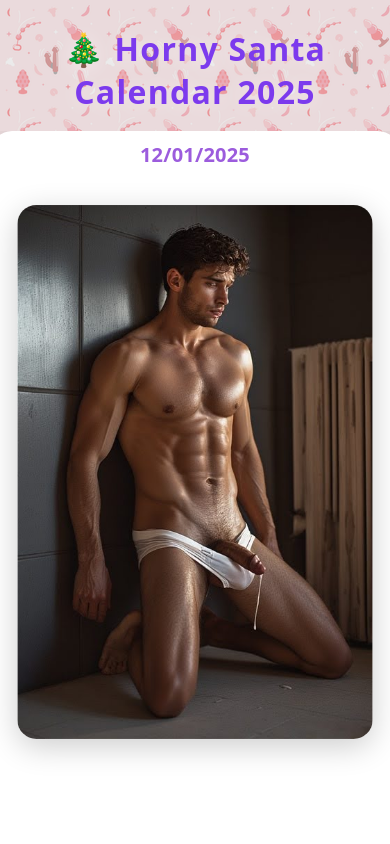
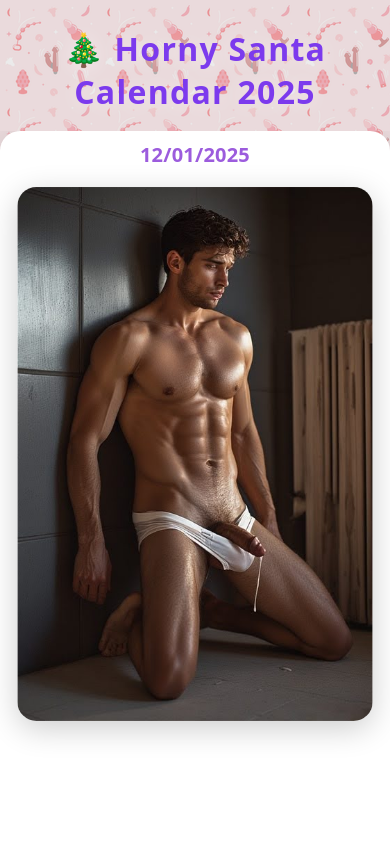
Before and after one commit to 60x134-wq/advent, a React (Vite) app: page / in a window 390 px wide. Shown: the top 844 px of the page. Built offline with nearby package versions, Linux system fonts and the light colour scheme.

Commit message:
mobile image size fix6

```diff
--- a/src/index.css
+++ b/src/index.css
@@ -110,7 +110,8 @@ body {
   background: #fff;
   border-radius: 20px;
   margin: 6px;
-  padding: 18px 8px 22px 8px;
+  /* padding: 18px 8px 22px 8px; */
+  padding: 0;
   box-shadow: 0 6px 28px #0002;
   transition: box-shadow 0.18s, transform 0.18s;
   position: relative;
```
